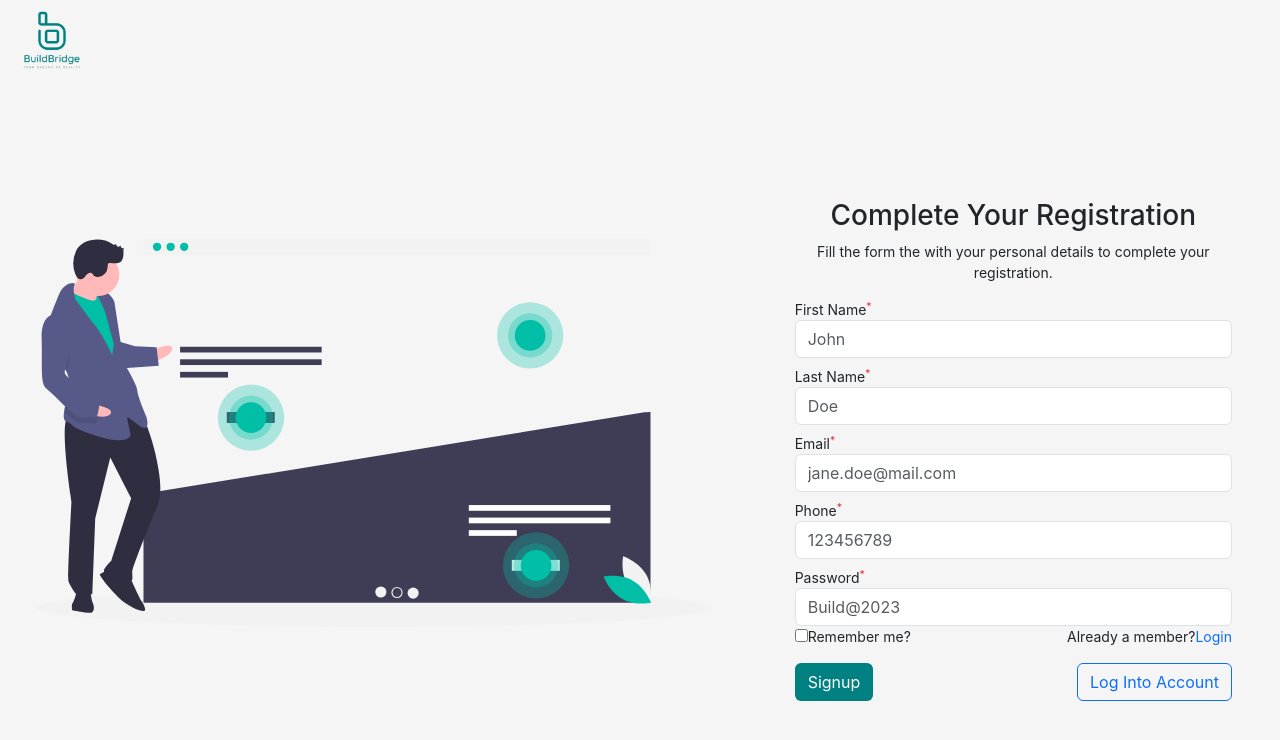
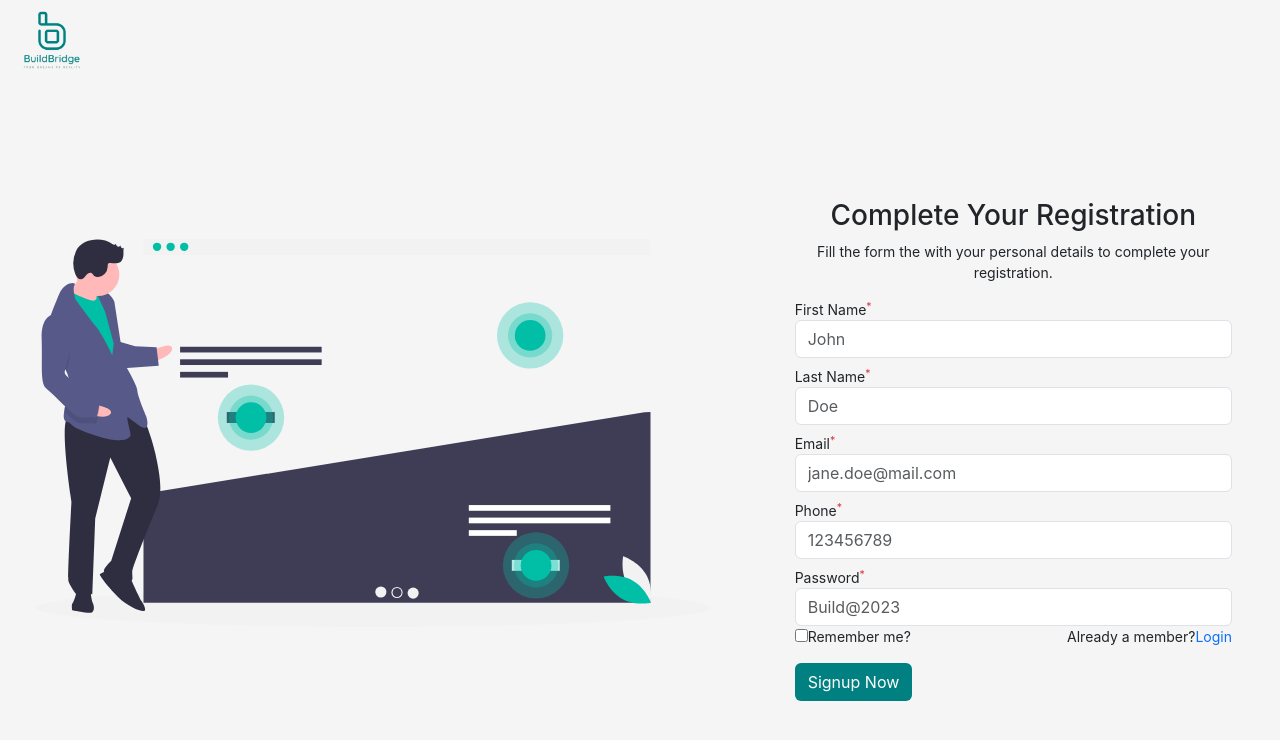
Before and after one commit to quophiBonney/dashboard, a React (Vite) app: page /auth/signup in a window 1280 px wide. Shown: the top 740 px of the page. Built offline with nearby package versions, Linux system fonts and the light colour scheme.

Commit message:
most issues fixed

```diff
--- a/src/auth/Signup.jsx
+++ b/src/auth/Signup.jsx
@@ -112,8 +112,7 @@ function Signup() {
                     </Link>
                   </div>
                 </div>
-                <div className="d-flex align-items-center justify-content-between mt-3 mb-3">
-                  <div className="">
+                <div className="mt-3 mb-3">
                   {/* <input
                     type="submit"
                     value="Signup"
@@ -125,17 +124,8 @@ function Signup() {
                     className="btn text-decoration-none"
                     style={{background: "teal", color: "#fff"}}
                   >
-                      Signup
+                    Signup Now
                   </Link>
-                  </div>
-                  <div className="">
-                    <Link
-                      to="/auth/login"
-                      className="btn btn-log-into btn-outline-primary text-primary text-decoration"
-                    >
-                      Log Into Account
-                    </Link>
-                  </div>
                 </div>
               </form>
             </div>
--- a/src/components/AppHeader.jsx
+++ b/src/components/AppHeader.jsx
@@ -79,7 +79,7 @@ const AppHeader = ({toggleSidebar}) => {
           <div className="col-8 col-xs-12">
             <p className="title">BB Dashboard</p>
             <div className="d-flex  mt-3">
-              <div className="hide">
+              <div className="hide w-100">
                 <form>
                   <div className="input-group">
                     <input
@@ -99,7 +99,7 @@ const AppHeader = ({toggleSidebar}) => {
                   </div>
                 </form>
               </div>
-              <div className="hide" style={{marginLeft: "40px"}}>
+              <div className="hide w-50" style={{marginLeft: "40px"}}>
                 <select className="form-control">
                   <option value="" selected>
                     --- Filter Role ---
--- a/src/tables/Bids.jsx
+++ b/src/tables/Bids.jsx
@@ -221,7 +221,7 @@ const Bids = () => {
     <>
       <div className="container-fluid">
         <div className="d-flex justify-content-between mt-2 mb-2">
-          <div>
+          <div className="hide">
             <form>
               <div className="input-group">
                 <input
--- a/src/tables/Clients.jsx
+++ b/src/tables/Clients.jsx
@@ -256,7 +256,7 @@ const Clients = () => {
     <>
       <div className="container-fluid">
         <div className="d-flex justify-content-between mt-2 mb-2">
-          <div className="">
+          <div className="hide">
             <form>
               <div className="input-group">
                 <input
--- a/src/tables/Contract.jsx
+++ b/src/tables/Contract.jsx
@@ -268,7 +268,7 @@ const Contract = () => {
     <>
       <div className="container-fluid">
         <div className="d-flex justify-content-between mt-2 mb-2">
-          <div className="">
+          <div className="hide">
             <form>
               <div className="input-group">
                 <input
--- a/src/tables/Contractors.jsx
+++ b/src/tables/Contractors.jsx
@@ -268,7 +268,7 @@ const Contractors = () => {
     <>
       <div className="container-fluid">
         <div className="d-flex justify-content-between mt-2 mb-2">
-          <div>
+          <div className="hide">
             <form>
               <div className="input-group">
                 <input
--- a/src/tables/Jobs.jsx
+++ b/src/tables/Jobs.jsx
@@ -268,7 +268,7 @@ const Jobs = () => {
     <>
       <div className="container-fluid">
         <div className="d-flex justify-content-between mt-2 mb-2">
-          <div>
+          <div className="hide">
             <form>
               <div className="input-group">
                 <input
--- a/src/tables/Payment.jsx
+++ b/src/tables/Payment.jsx
@@ -268,7 +268,7 @@ const Payment = () => {
     <>
       <div className="container-fluid">
         <div className="d-flex justify-content-between mt-2 mb-2">
-          <div>
+          <div className="hide">
             <form>
               <div className="input-group">
                 <input
```
Lines whose indentation alone changed are shown as unchanged.
